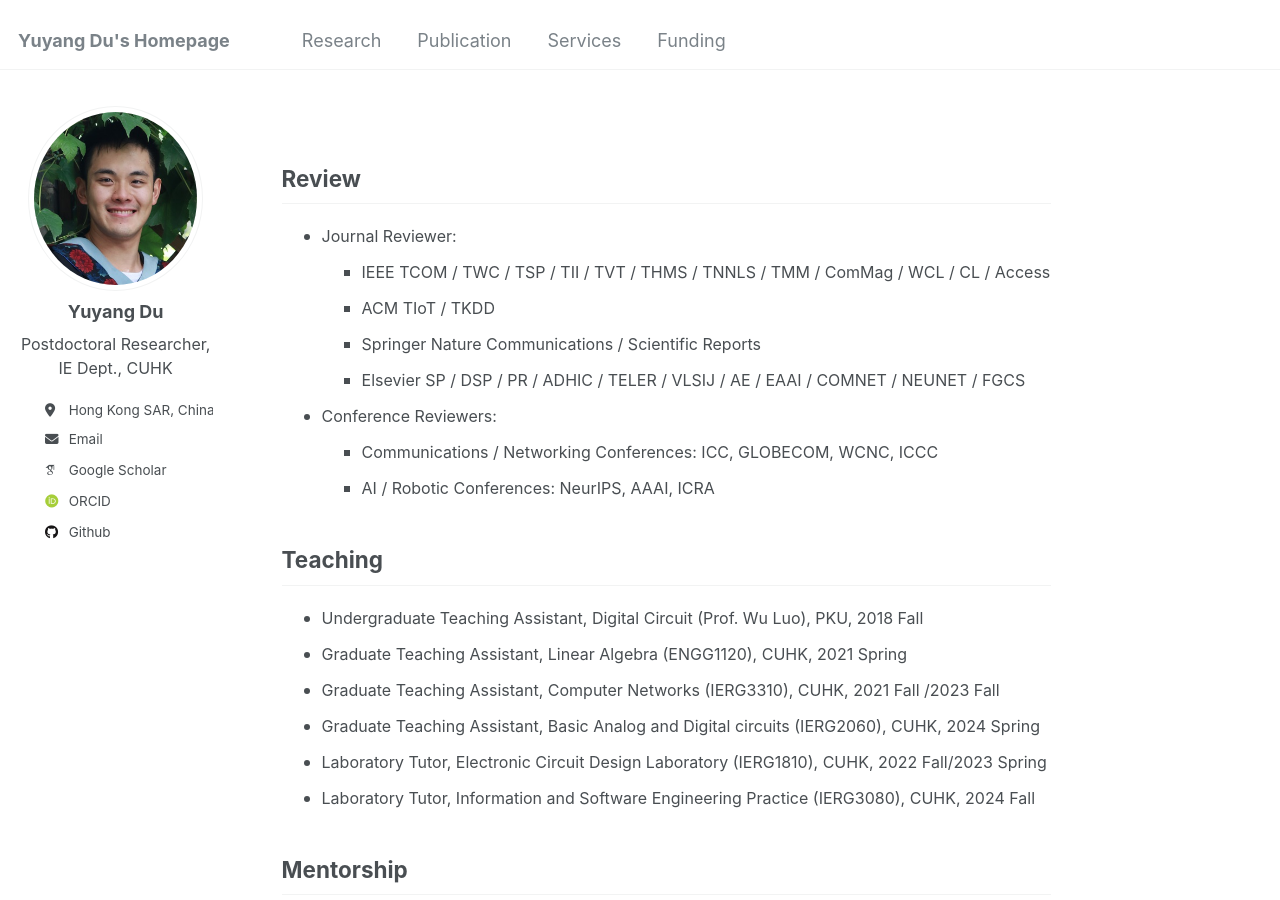
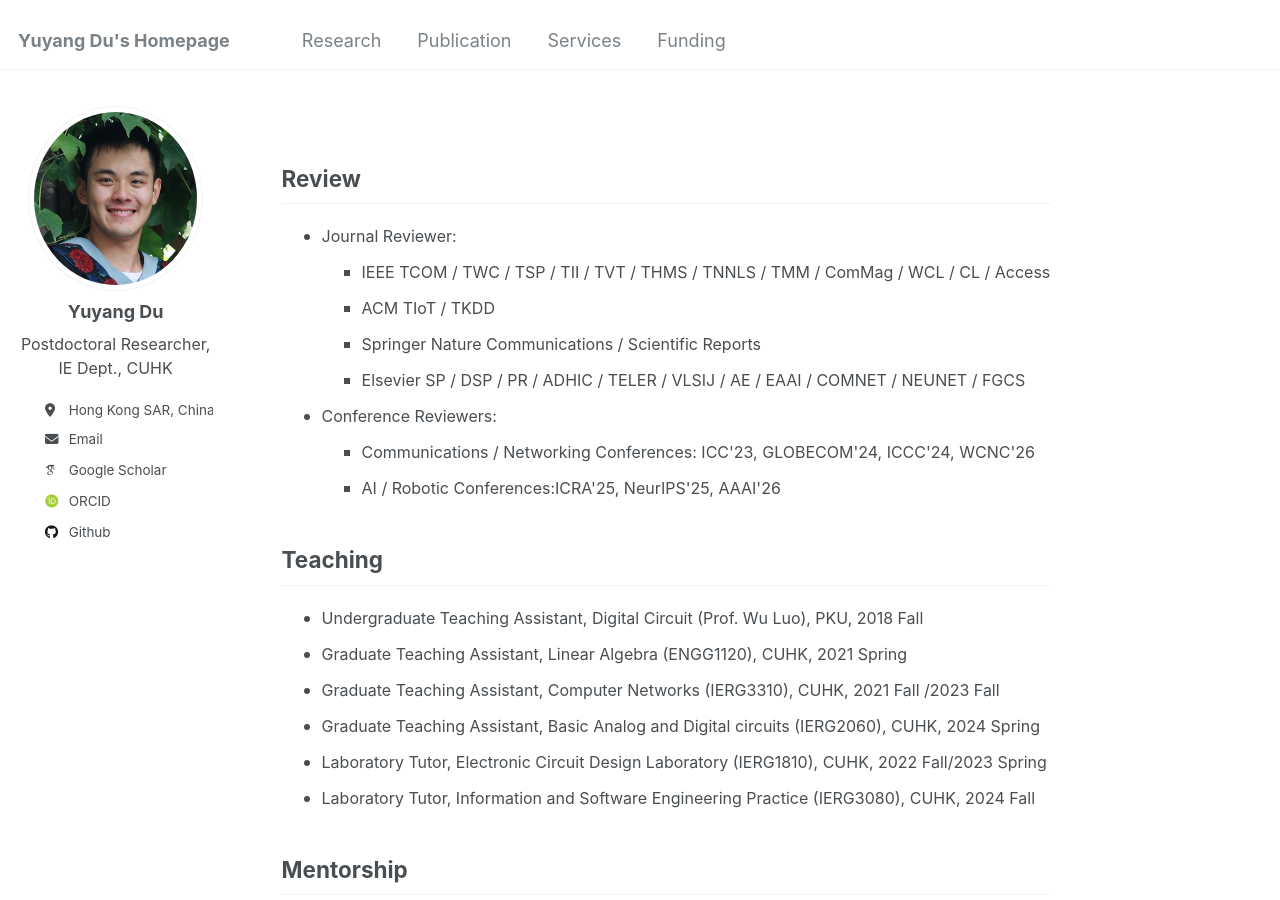
Before and after one commit to yuyangdu01/yuyangdu01.github.io, a Jekyll site: the page built from _pages/service.md, in a window 1280 px wide and 900 px high. Built offline with Jekyll 4.4.1, drawn with Linux system fonts in a browser that asks for light colours; some web fonts are replaced.

Commit message:
Update service.md

```diff
--- a/_pages/service.md
+++ b/_pages/service.md
@@ -22,8 +22,8 @@ Review
   <li><font size=3>Conference Reviewers:</font></li>
     <ul style="margin-left: -40px;">
       <ul style="margin-left: 0px;">
-        <li><font size=3> Communications / Networking Conferences: ICC, GLOBECOM, WCNC, ICCC</font></li>
-        <li><font size=3> AI / Robotic Conferences: NeurIPS, AAAI, ICRA</font></li>
+        <li><font size=3> Communications / Networking Conferences: ICC'23, GLOBECOM'24, ICCC'24, WCNC'26</font></li>
+        <li><font size=3> AI / Robotic Conferences:ICRA'25, NeurIPS'25, AAAI'26</font></li>
       </ul>
     </ul>
 </ul>
```
